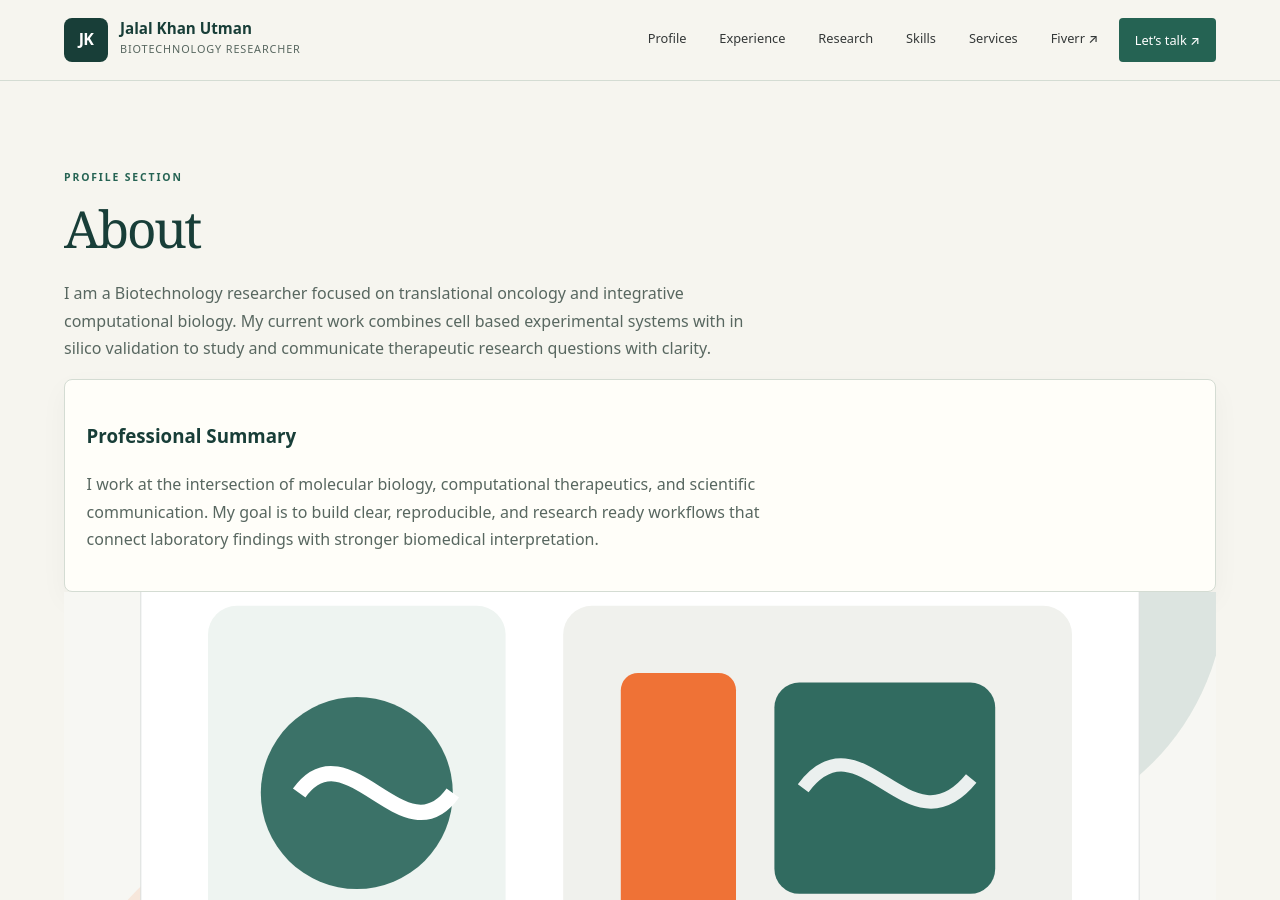
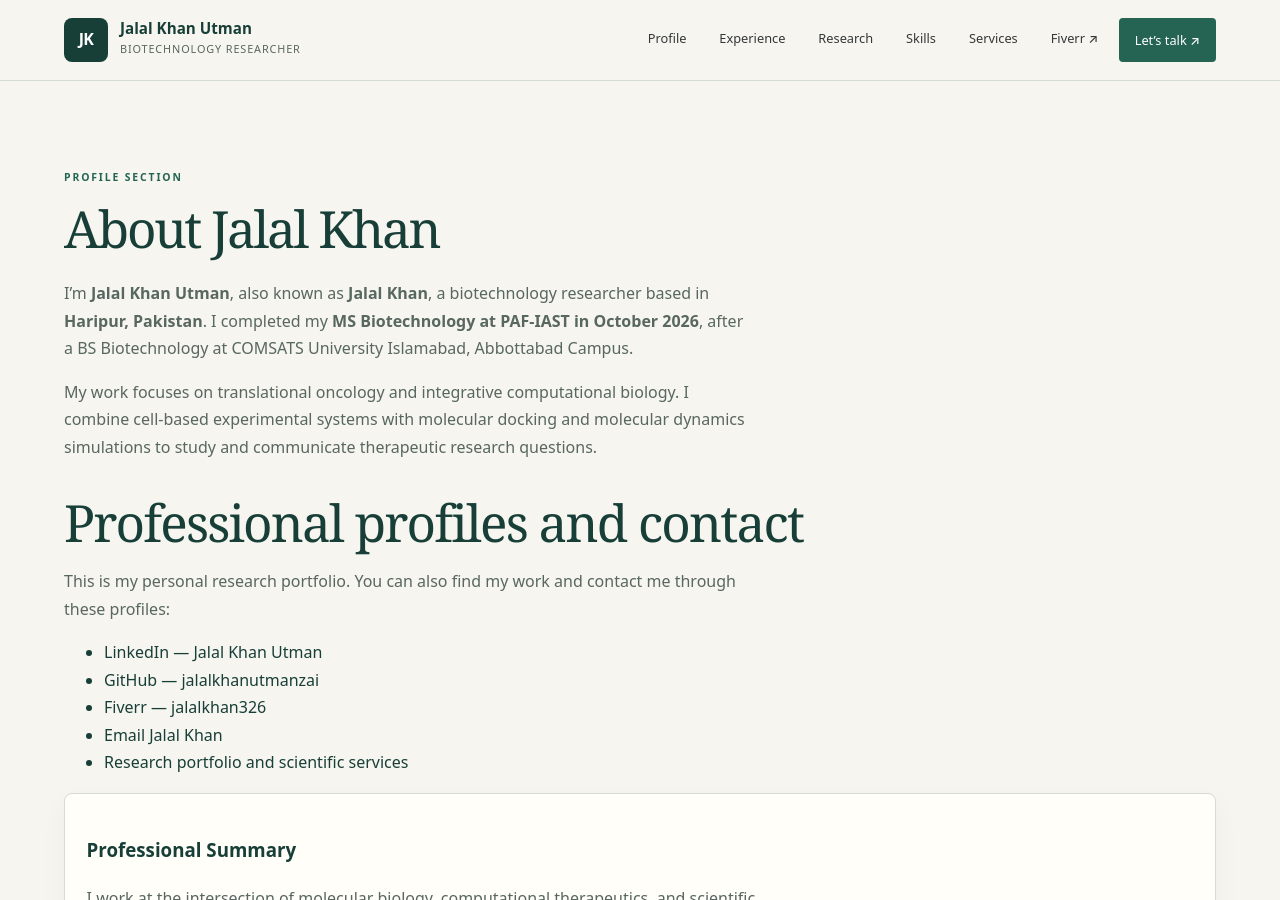
Before and after one commit to jalalkhanutmanzai/jalalkhanutmanzai.github.io, a Jekyll site: the page built from about.md, in a window 1280 px wide and 900 px high. Built offline with Jekyll 4.4.1, drawn with Linux system fonts in a browser that asks for light colours.

Commit message:
Clarify Jalal Khan identity and connect public professional profiles for search

```diff
--- a/_includes/footer.html
+++ b/_includes/footer.html
@@ -1,6 +1,6 @@
 <footer class="site-footer">
   <div class="container footer-inner">
     <p>&copy; {{ site.time | date: "%Y" }} {{ site.name | default: site.title }}. All rights reserved.</p>
-    <nav class="footer-links" aria-label="Footer navigation"><a href="{{ '/services/' | relative_url }}">Services</a><a href="{{ site.fiverr_url }}" rel="me">Fiverr ↗</a><a href="{{ '/contact/' | relative_url }}">Let’s collaborate</a></nav>
+    <nav class="footer-links" aria-label="Footer navigation"><a href="{{ '/about/' | relative_url }}">About Jalal Khan</a><a href="{{ '/services/' | relative_url }}">Services</a><a href="{{ site.fiverr_url }}" rel="me">Fiverr ↗</a><a href="{{ '/contact/' | relative_url }}">Let’s collaborate</a></nav>
   </div>
 </footer>
--- /dev/null
+++ b/_includes/person-schema.html
@@ -0,0 +1,39 @@
+<script type="application/ld+json">
+{
+  "@context": "https://schema.org",
+  "@type": "ProfilePage",
+  "@id": {{ page.url | absolute_url | append: '#profile' | jsonify }},
+  "url": {{ page.url | absolute_url | jsonify }},
+  "name": {{ page.seo_title | default: page.title | jsonify }},
+  "dateModified": "{{ page.last_modified_at | date: '%Y-%m-%d' }}",
+  "mainEntity": {
+    "@type": "Person",
+    "@id": "{{ '/' | absolute_url }}#person",
+    "name": "Jalal Khan Utman",
+    "alternateName": ["Jalal Khan", "jalalkhanutmanzai", "jalalkhan326"],
+    "url": {{ '/' | absolute_url | jsonify }},
+    "image": {{ '/assets/images/profile.jpg' | absolute_url | jsonify }},
+    "description": "Jalal Khan Utman, also known as Jalal Khan, is a biotechnology researcher in Haripur, Pakistan, working across neuro-oncology, experimental biology, molecular modeling and scientific communication.",
+    "jobTitle": "Biotechnology Researcher",
+    "address": {
+      "@type": "PostalAddress",
+      "addressLocality": "Haripur",
+      "addressCountry": "PK"
+    },
+    "alumniOf": [
+      {"@type": "CollegeOrUniversity", "name": "Pak-Austria Fachhochschule Institute of Applied Sciences and Technology (PAF-IAST)"},
+      {"@type": "CollegeOrUniversity", "name": "COMSATS University Islamabad, Abbottabad Campus"}
+    ],
+    "hasCredential": [
+      {"@type": "EducationalOccupationalCredential", "name": "Master of Science in Biotechnology", "credentialCategory": "Master's degree", "description": "Completed at PAF-IAST in October 2026."},
+      {"@type": "EducationalOccupationalCredential", "name": "Bachelor of Science in Biotechnology", "credentialCategory": "Bachelor's degree", "description": "Completed at COMSATS University Islamabad, Abbottabad Campus, in 2024."}
+    ],
+    "knowsAbout": ["Biotechnology", "Glioblastoma", "Molecular docking", "GROMACS molecular dynamics simulations", "Cell culture", "Nanobiotechnology", "Scientific visualization"],
+    "sameAs": [
+      {{ site.linkedin_url | jsonify }},
+      "https://github.com/{{ site.github_username }}",
+      {{ site.fiverr_url | jsonify }}
+    ]
+  }
+}
+</script>
--- a/_layouts/default.html
+++ b/_layouts/default.html
@@ -3,10 +3,11 @@
   <head>
     <meta charset="utf-8" />
     <meta name="viewport" content="width=device-width, initial-scale=1" />
-    <title>{% if page.title %}{{ page.title }} | {% endif %}{{ site.title }}</title>
+    <title>{% if page.seo_title %}{{ page.seo_title | escape }}{% else %}{% if page.title %}{{ page.title | escape }} | {% endif %}{{ site.title | escape }}{% endif %}</title>
     <meta name="theme-color" content="#f6f5ef" />
     <link rel="icon" href="{{ '/assets/images/favicon.svg' | relative_url }}" type="image/svg+xml" /><link rel="stylesheet" href="{{ '/assets/css/style.css' | relative_url }}" />
     {% seo title=false %}
+    {% if page.person_profile %}{% include person-schema.html %}{% endif %}
   </head>
   <body>
     <div class="site-aura" aria-hidden="true"></div>
--- a/about.md
+++ b/about.md
@@ -1,11 +1,25 @@
 ---
 layout: page
-title: About
+title: About Jalal Khan
 permalink: /about/
-description: "About Jalal Khan Utman, a biotechnology researcher working across experimental biology, molecular modeling, and scientific communication."
+description: "Meet Jalal Khan Utman (Jalal Khan), biotechnology researcher in Haripur, Pakistan. Education, research experience, molecular modeling, and verified profile links."
+last_modified_at: 2026-11-18
+person_profile: true
 ---
 
-I am a Biotechnology researcher focused on translational oncology and integrative computational biology. My current work combines cell based experimental systems with in silico validation to study and communicate therapeutic research questions with clarity.
+I’m **Jalal Khan Utman**, also known as **Jalal Khan**, a biotechnology researcher based in **Haripur, Pakistan**. I completed my **MS Biotechnology at PAF-IAST in October 2026**, after a BS Biotechnology at COMSATS University Islamabad, Abbottabad Campus.
+
+My work focuses on translational oncology and integrative computational biology. I combine cell-based experimental systems with molecular docking and molecular dynamics simulations to study and communicate therapeutic research questions.
+
+## Professional profiles and contact
+
+This is my personal research portfolio. You can also find my work and contact me through these profiles:
+
+- [LinkedIn — Jalal Khan Utman]({{ site.linkedin_url }})
+- [GitHub — jalalkhanutmanzai](https://github.com/{{ site.github_username }})
+- [Fiverr — jalalkhan326]({{ site.fiverr_url }})
+- [Email Jalal Khan](mailto:{{ site.email }})
+- [Research portfolio]({{ '/portfolio/' | relative_url }}) and [scientific services]({{ '/services/' | relative_url }})
 
 <div class="highlight-panel">
   <h3>Professional Summary</h3>
```
Also changed, not shown: index.html (+6 -2 lines), scripts/audit_site.py (+13 -1 lines).
